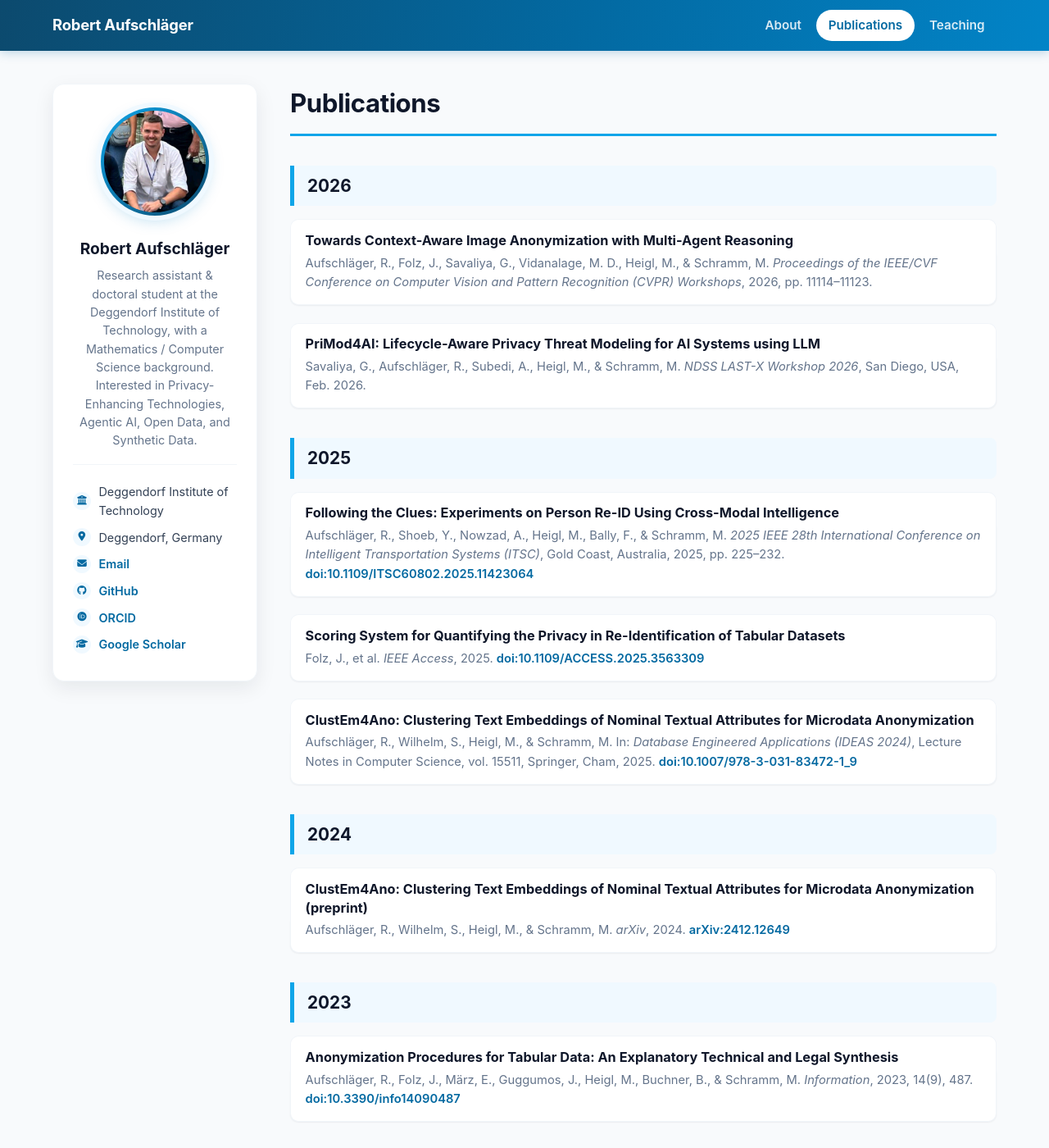
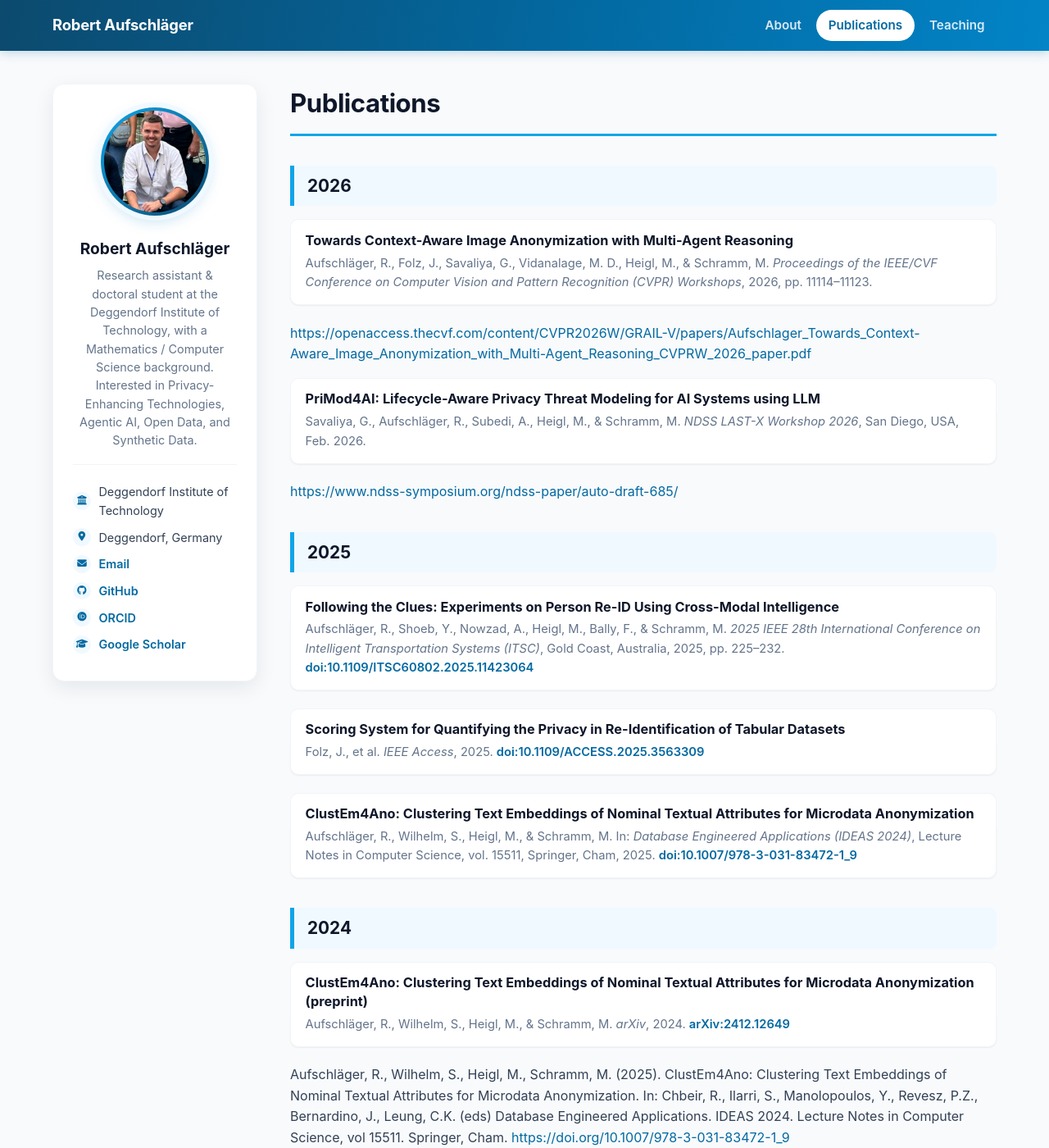
Before and after one commit to RAufschlaeger/raufschlaeger.github.io, a Jekyll site: the page built from publications.md, in a window 1280 px wide and 1400 px high. Shown: the whole window at 82% size. Built offline with Jekyll 4.4.1, drawn with Linux system fonts in a browser that asks for light colours; part of the change alters nothing that is shown; some of the changed text lies outside the part shown.

Commit message:
Update publications.md.

```diff
--- a/publications.md
+++ b/publications.md
@@ -9,8 +9,12 @@ class: publications
 #### Towards Context-Aware Image Anonymization with Multi-Agent Reasoning
 Aufschläger, R., Folz, J., Savaliya, G., Vidanalage, M. D., Heigl, M., & Schramm, M. *Proceedings of the IEEE/CVF Conference on Computer Vision and Pattern Recognition (CVPR) Workshops*, 2026, pp. 11114–11123.
 
+[https://openaccess.thecvf.com/content/CVPR2026W/GRAIL-V/papers/Aufschlager_Towards_Context-Aware_Image_Anonymization_with_Multi-Agent_Reasoning_CVPRW_2026_paper.pdf](https://openaccess.thecvf.com/content/CVPR2026W/GRAIL-V/papers/Aufschlager_Towards_Context-Aware_Image_Anonymization_with_Multi-Agent_Reasoning_CVPRW_2026_paper.pdf)
+
 #### PriMod4AI: Lifecycle-Aware Privacy Threat Modeling for AI Systems using LLM
 Savaliya, G., Aufschläger, R., Subedi, A., Heigl, M., & Schramm, M. *NDSS LAST-X Workshop 2026*, San Diego, USA, Feb. 2026.
+
+[https://www.ndss-symposium.org/ndss-paper/auto-draft-685/](https://www.ndss-symposium.org/ndss-paper/auto-draft-685/)
 
 ## 2025
 
@@ -28,6 +32,8 @@ Aufschläger, R., Wilhelm, S., Heigl, M., & Schramm, M. In: *Database Engineered
 #### ClustEm4Ano: Clustering Text Embeddings of Nominal Textual Attributes for Microdata Anonymization (preprint)
 Aufschläger, R., Wilhelm, S., Heigl, M., & Schramm, M. *arXiv*, 2024. [arXiv:2412.12649](https://arxiv.org/abs/2412.12649)
 
+Aufschläger, R., Wilhelm, S., Heigl, M., Schramm, M. (2025). ClustEm4Ano: Clustering Text Embeddings of Nominal Textual Attributes for Microdata Anonymization. In: Chbeir, R., Ilarri, S., Manolopoulos, Y., Revesz, P.Z., Bernardino, J., Leung, C.K. (eds) Database Engineered Applications. IDEAS 2024. Lecture Notes in Computer Science, vol 15511. Springer, Cham. [https://doi.org/10.1007/978-3-031-83472-1_9](https://doi.org/10.1007/978-3-031-83472-1_9)
+
 ## 2023
 
 #### Anonymization Procedures for Tabular Data: An Explanatory Technical and Legal Synthesis
@@ -36,4 +42,4 @@ Aufschläger, R., Folz, J., März, E., Guggumos, J., Heigl, M., Buchner, B., & S
 ## 2019
 
 #### Curvature – A Comparison of the MDCA and the λ-MDCA Estimator
-Aufschläger, R., & Forster, B. *Proc. 2019 IEEE 16th International Symposium on Biomedical Imaging (ISBI 2019)*, Venice, Italy, Apr. 2019, p. 1848. [doi:10.1109/ISBI.2019.8759566](https://doi.org/10.1109/ISBI.2019.8759566)
+Aufschläger, R., & Forster, B. *Proc. 2019 IEEE 16th International Symposium on Biomedical Imaging (ISBI 2019)*, Venice, Italy, Apr. 2019, p. 1848.
```
